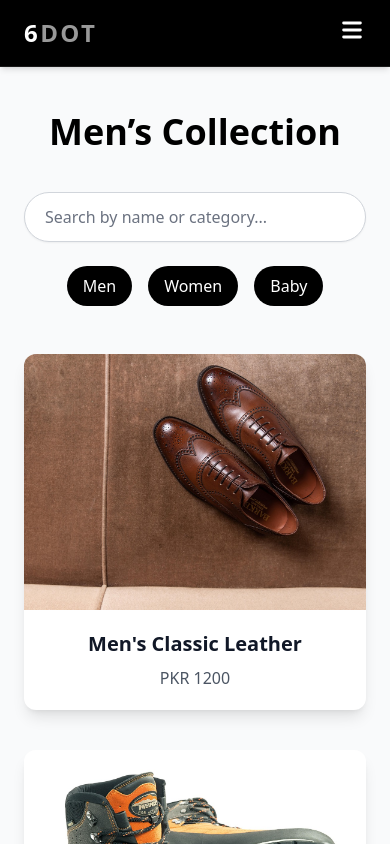
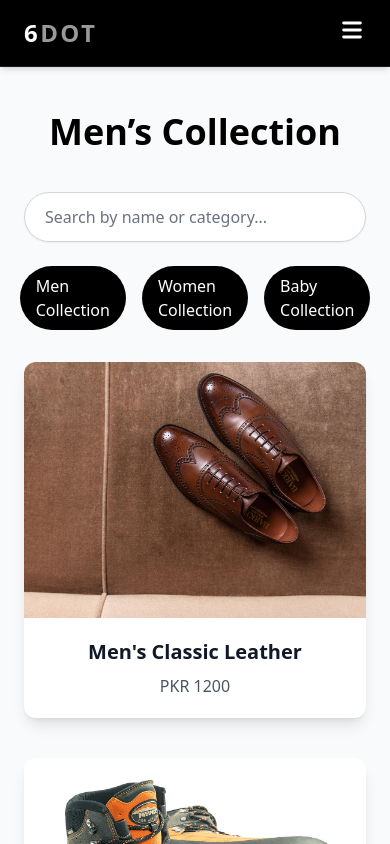
Before and after one commit to eman-projectspace/sixdot, a React (Create React App) app: page /menshoe in a window 390 px wide. Shown: the top 844 px of the page. Built offline with nearby package versions, Linux system fonts and the light colour scheme.

Commit message:
Added phone no

```diff
--- a/src/category/Babyshoe.js
+++ b/src/category/Babyshoe.js
@@ -32,13 +32,13 @@ export default function Baby() {
         {/* Category Links */}
         <div className="flex justify-center gap-4 mb-8">
           <a href="/menshoe" className="px-4 py-2 bg-black text-white rounded-full hover:bg-gray-800 transition">
-            Men
+            Men Collection
           </a>
           <a href="/womenshoe" className="px-4 py-2 bg-black text-white rounded-full hover:bg-gray-800 transition">
-            Women
+            Women Collection
           </a>
           <a href="/babyshoe" className="px-4 py-2 bg-black text-white rounded-full hover:bg-gray-800 transition">
-            Baby
+            Baby Collection
           </a>
         </div>
 
--- a/src/category/Menshoe.js
+++ b/src/category/Menshoe.js
@@ -30,8 +30,17 @@ export default function Men() {
         {/* Search Bar */}
         <SearchBar searchTerm={searchTerm} setSearchTerm={setSearchTerm} />
 
-        <div className="flex justify-center gap-4 mb-12"> <a href="/menshoe" className="px-4 py-2 bg-black text-white rounded-full hover:bg-gray-800 transition">Men</a> <a href="/womenshoe" className="px-4 py-2 bg-black text-white rounded-full hover:bg-gray-800 transition">Women</a> <a href="/babyshoe" className="px-4 py-2 bg-black text-white rounded-full hover:bg-gray-800 transition">Baby</a> </div>
-
+        <div className="flex justify-center gap-4 mb-8">
+          <a href="/menshoe" className="px-4 py-2 bg-black text-white rounded-full hover:bg-gray-800 transition">
+            Men Collection
+          </a>
+          <a href="/womenshoe" className="px-4 py-2 bg-black text-white rounded-full hover:bg-gray-800 transition">
+            Women Collection
+          </a>
+          <a href="/babyshoe" className="px-4 py-2 bg-black text-white rounded-full hover:bg-gray-800 transition">
+            Baby Collection
+          </a>
+        </div>
         {/* Product Grid */}
         <div className="grid grid-cols-1 sm:grid-cols-2 md:grid-cols-3 gap-10">
           {filteredProducts.length > 0 ? (
--- a/src/category/WomenShoe.js
+++ b/src/category/WomenShoe.js
@@ -33,13 +33,13 @@ export default function Women() {
         {/* Category Links */}
         <div className="flex justify-center gap-4 mb-8">
           <a href="/menshoe" className="px-4 py-2 bg-black text-white rounded-full hover:bg-gray-800 transition">
-            Men
+            Men Collection
           </a>
           <a href="/womenshoe" className="px-4 py-2 bg-black text-white rounded-full hover:bg-gray-800 transition">
-            Women
+            Women Collection
           </a>
           <a href="/babyshoe" className="px-4 py-2 bg-black text-white rounded-full hover:bg-gray-800 transition">
-            Baby
+            Baby Collection
           </a>
         </div>
 
--- a/src/pages/Contact.js
+++ b/src/pages/Contact.js
@@ -33,7 +33,7 @@ export default function Contact() {
         transition={{ duration: 0.8, delay: 0.4 }}
       >
         <a
-          href="https://wa.me/923001234567"
+          href="https://wa.me/923004408998"
           target="_blank"
           rel="noopener noreferrer"
           className="flex items-center gap-3 bg-green-500 hover:bg-green-600 text-white font-semibold px-6 py-3 rounded-full transition-all"
--- a/src/pages/Shop.js
+++ b/src/pages/Shop.js
@@ -38,7 +38,17 @@ export default function Shop() {
         {/* Search Bar */}
         <SearchBar searchTerm={searchTerm} setSearchTerm={setSearchTerm} />
 
-        <div className="flex justify-center gap-4 mb-12"> <a href="/menshoe" className="px-4 py-2 bg-black text-white rounded-full hover:bg-gray-800 transition">Men</a> <a href="/womenshoe" className="px-4 py-2 bg-black text-white rounded-full hover:bg-gray-800 transition">Women</a> <a href="/babyshoe" className="px-4 py-2 bg-black text-white rounded-full hover:bg-gray-800 transition">Baby</a> </div>
+        <div className="flex justify-center gap-4 mb-8">
+          <a href="/menshoe" className="px-4 py-2 bg-black text-white rounded-full hover:bg-gray-800 transition">
+            Men Collection
+          </a>
+          <a href="/womenshoe" className="px-4 py-2 bg-black text-white rounded-full hover:bg-gray-800 transition">
+            Women Collection
+          </a>
+          <a href="/babyshoe" className="px-4 py-2 bg-black text-white rounded-full hover:bg-gray-800 transition">
+            Baby Collection
+          </a>
+        </div>
 
 
         {/* Product Grid */}
```
